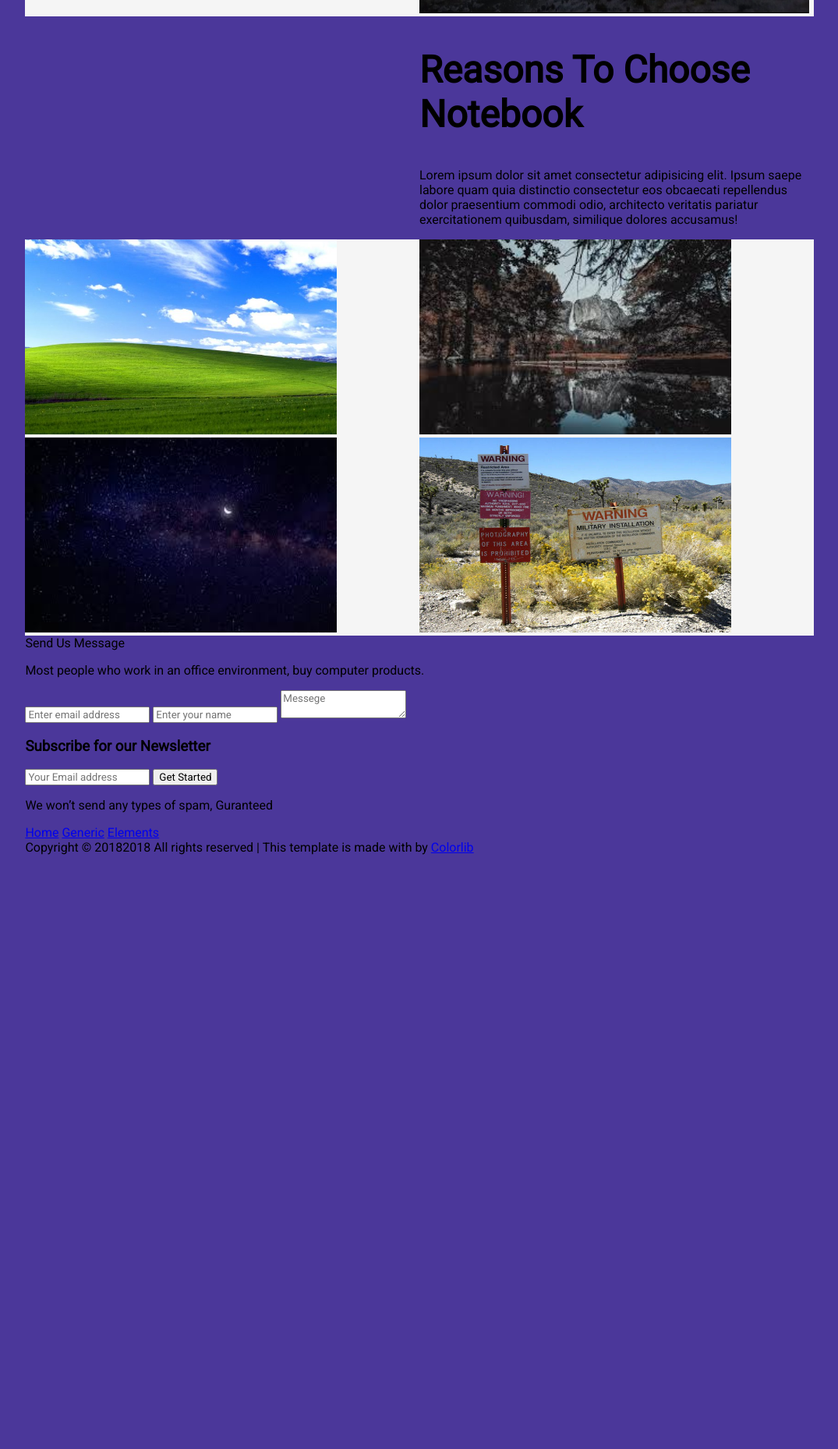
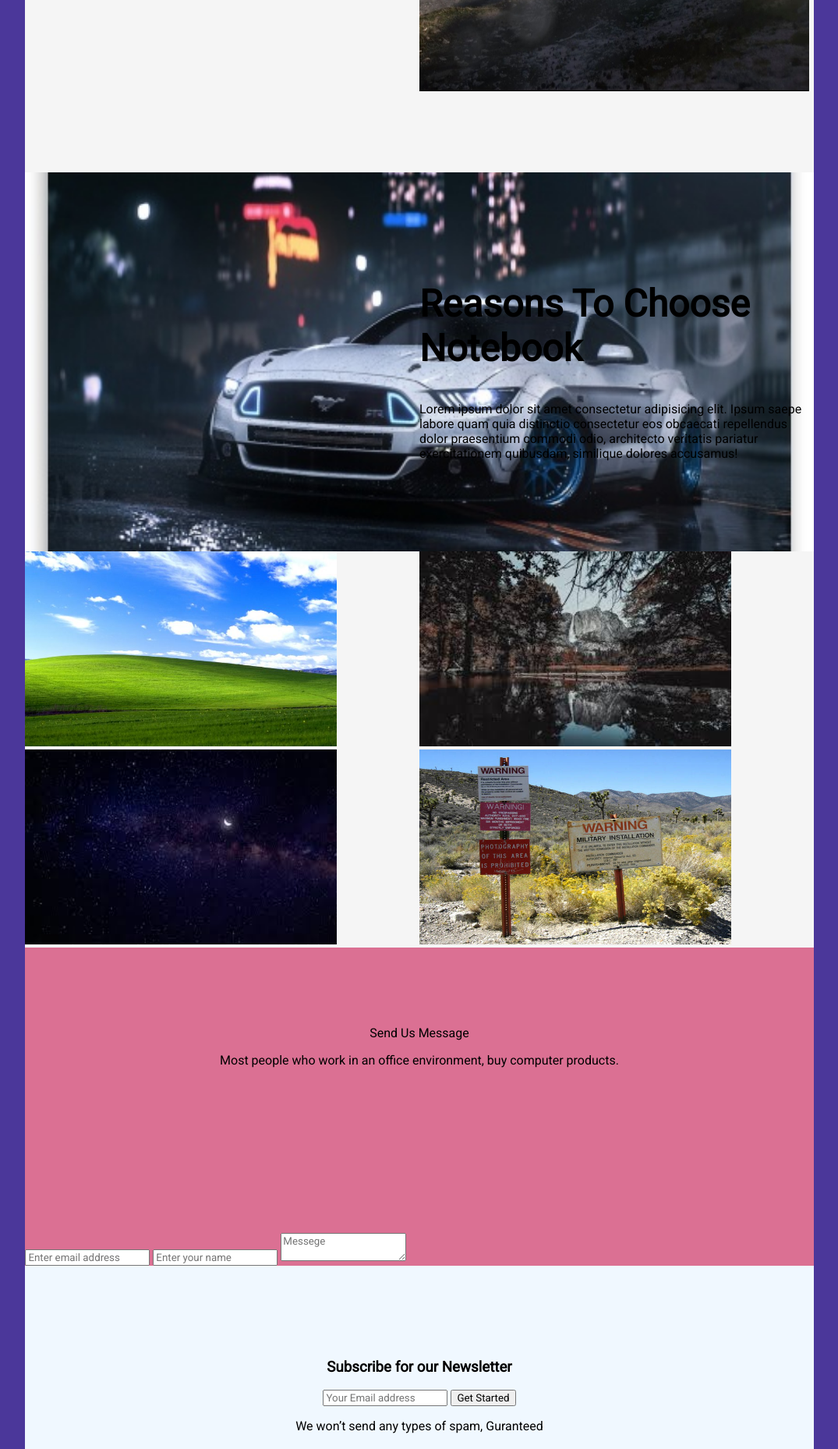
Before and after one commit to calderonra/TareaDeNaldana, a plain HTML site: page index.html in a window 1280 px wide. Shown: the part 942-2800 px from the top of the page at 78% size, without its empty margins (102-1177 px from the left). Before the commit the page ends 2173 px from the top, so only its background shows below. Drawn offline with Linux system fonts and the light colour scheme.

Commit message:
cambios (aun no terminado)

```diff
--- a/index.html
+++ b/index.html
@@ -92,6 +92,7 @@
                 </div>
             </section>
         </article>
+        <div class="cont">
             <div class="introAlFormulario">
                 <span>
                     Send Us Message
@@ -108,6 +109,7 @@
 
 
             </form>
+        </div>
         <div class="prefooter">
             <div class="container">
                 <div class="row justify-content-center align-items-center">
@@ -148,8 +150,7 @@
                         </div>
 
                         <div class="copy-right-text">Copyright ©
-                            <script type="text/javascript" async="" src="https://www.google-analytics.com/analytics.js"></script>
-                            <script>document.write(new Date().getFullYear());</script>2018 All rights reserved | This
+                            2018 All rights reserved | This
                             template is made with <i class="fa fa-heart-o" aria-hidden="true"></i> by <a href="https://colorlib.com"
                                 target="_blank">Colorlib</a></div>
 
--- a/src/style.css
+++ b/src/style.css
@@ -23,6 +23,7 @@ h2{
 }
 .doc{
     padding: 10%;
+    box-sizing: inherit;
 }
 .mensajeDeBienvenida{
     text-align: center;
@@ -65,12 +66,35 @@ h2{
     display: grid;
     background-color: whitesmoke;
     grid-template-columns: 50% 50%;
+    margin: auto;
+    padding-top: 100px;
+    padding-bottom: 100px;
 }
 
+.imagen{
+    width: 100%;
+    height: 10%;
+    max-width: 400;
+    max-height: 250;
+}
+
+.imagen1{
+    width: 100%;
+    height: 10%;
+    max-width: 400;
+    max-height: 250;
+}
 .articulo2{
     display: grid;
     grid-template-columns: 50% 50%;
-    background-image: url("..//img/parralax.jpg");
+    background-image: url(/src/img/parralax.jpg);
+    background-attachment: fixed;
+    background-position: center;
+    background-repeat: no-repeat;
+    background-size: cover;
+
+    padding-top: 100px;
+    padding-bottom: 100px;
 
 }
 
@@ -78,8 +102,46 @@ h2{
     display: grid;
     background-color: whitesmoke;
     grid-template-columns: 50% 50%;
+    box-sizing: inherit;
 }
 
 .txt{
     padding-left: 1em;
 }
+
+.introAlFormulario{
+    text-align: center;
+    justify-content: center;
+    margin-bottom: 6rem;
+    padding: 100px 0;
+
+
+
+}
+.cont{
+    background-color: palevioletred;
+}
+form{
+    display: block;
+    margin-top: 0em;
+
+}
+
+.prefooter{
+    text-align: center;
+    justify-content: center;
+    margin-bottom: 0;
+    padding: 100px 0;
+    background-color: aliceblue;
+
+}
+.imagen3{
+    justify-content: center;
+}
+.footer{
+background-color: #333;
+    text-align: center;
+    justify-content: center;
+    margin-bottom: 6rem;
+    padding: 100px 0;
+}
```
Lines whose indentation alone changed are shown as unchanged.
